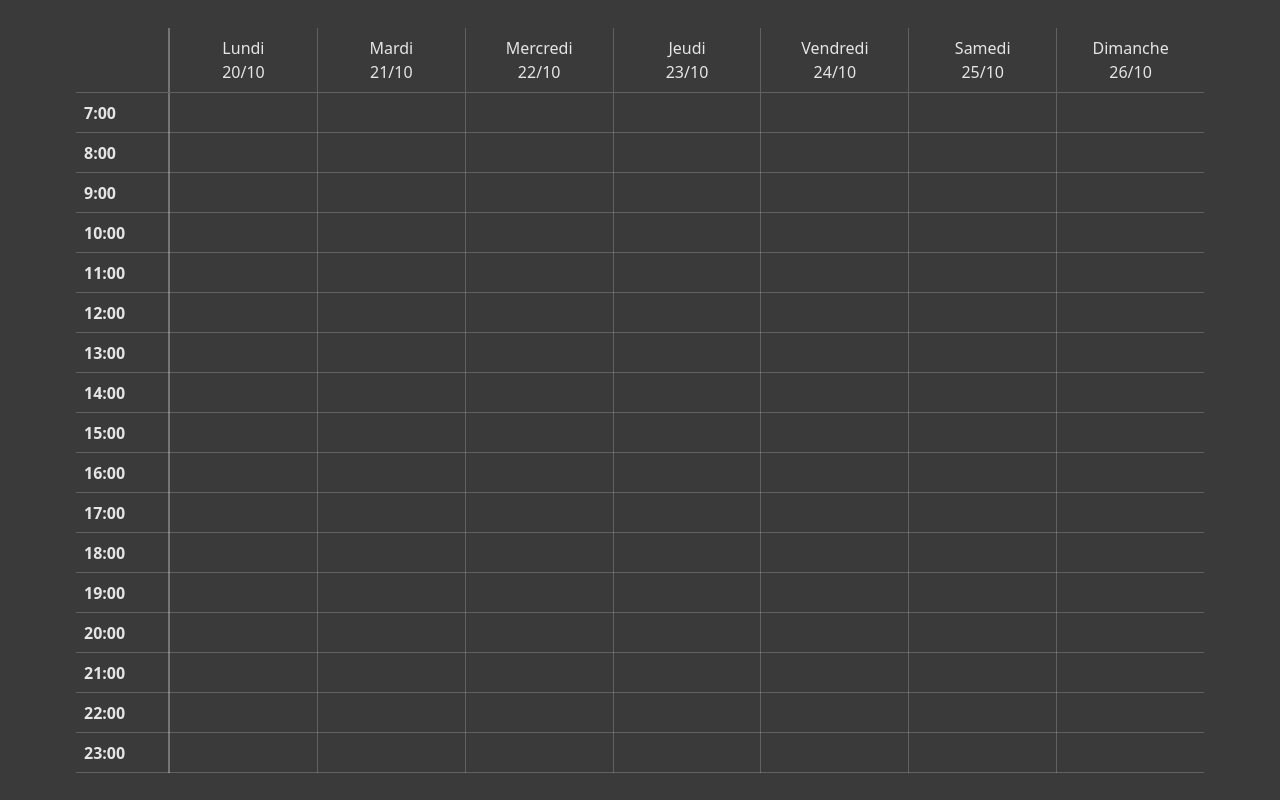
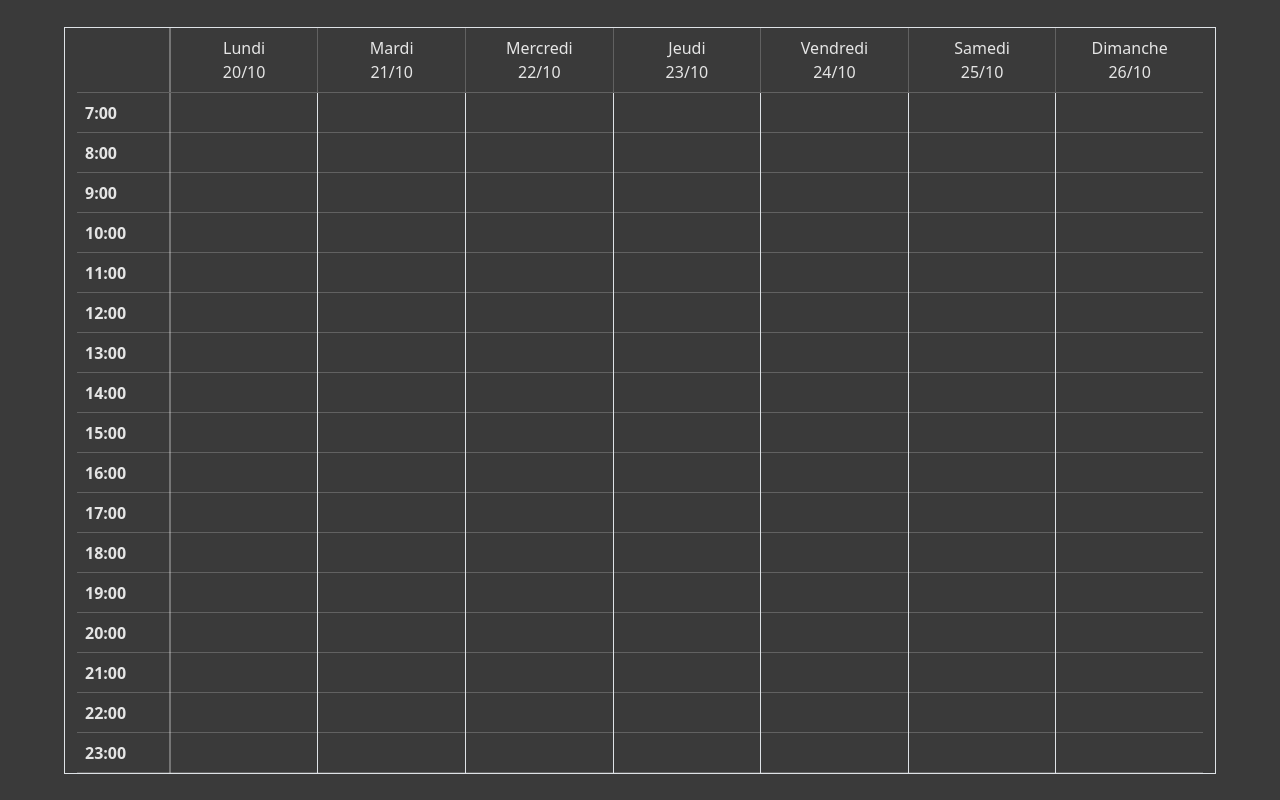
Before and after one commit to LucasBroda/Planning, a React (Vite) app in the folder my-app/: page / in a window 1280 px wide. Built offline with nearby package versions, Linux system fonts and the light colour scheme.

Commit message:
style(tableauBody.tsx): fix style issue

```diff
--- a/my-app/src/component/tableau/tableauBody/tableauBody.tsx
+++ b/my-app/src/component/tableau/tableauBody/tableauBody.tsx
@@ -36,9 +36,9 @@ const TableauBody: React.FC<TableauBodyProps> = ({ dateDebut }) => {
 
     return (
 
-        <div className="container">
+        <div className="container border">
             <div className="row text-center font-weight-bold border-bottom">
-                <div className="col-1"></div>
+                <div className="col-1 border-end"></div>
                 {joursDeLaSemaine.map((jour, index) => (
                     <div key={`${jour}-${index}`} className="col">
                         <div>{jour}</div>
@@ -48,13 +48,13 @@ const TableauBody: React.FC<TableauBodyProps> = ({ dateDebut }) => {
             </div>
             {heures.map((heure, index) => (
                 <div key={heure} className="row border-bottom" style={{ height: '40px' }}>
-                    <div className="col-1 d-flex align-items-center font-weight-bold">{heure}:00</div>
-                    <div className="col"></div>
-                    <div className="col"></div>
-                    <div className="col"></div>
-                    <div className="col"></div>
-                    <div className="col"></div>
-                    <div className="col"></div>
+                    <div className="col-1 d-flex align-items-center font-weight-bold border-end">{heure}:00</div>
+                    <div className="col border-end"></div>
+                    <div className="col border-end"></div>
+                    <div className="col border-end"></div>
+                    <div className="col border-end"></div>
+                    <div className="col border-end"></div>
+                    <div className="col border-end"></div>
                     <div className="col"></div>
                 </div>
             ))}
```
